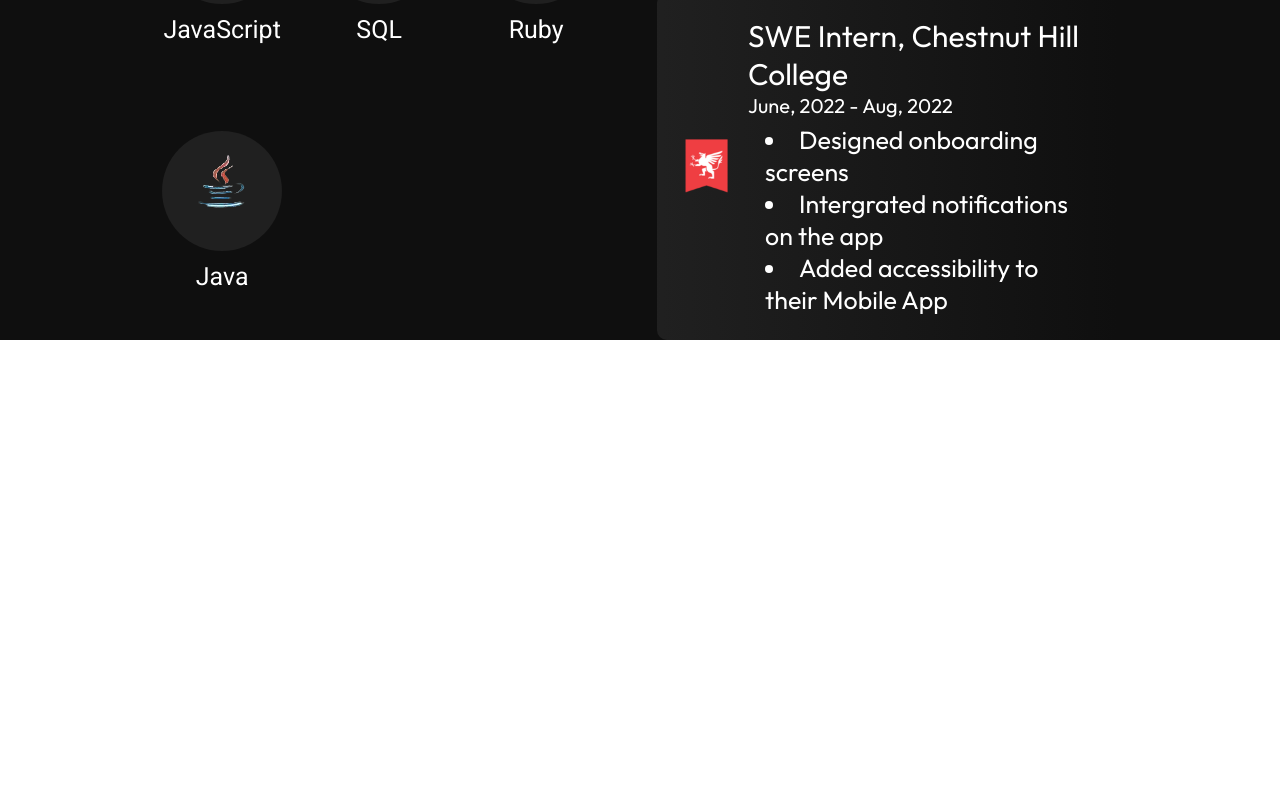
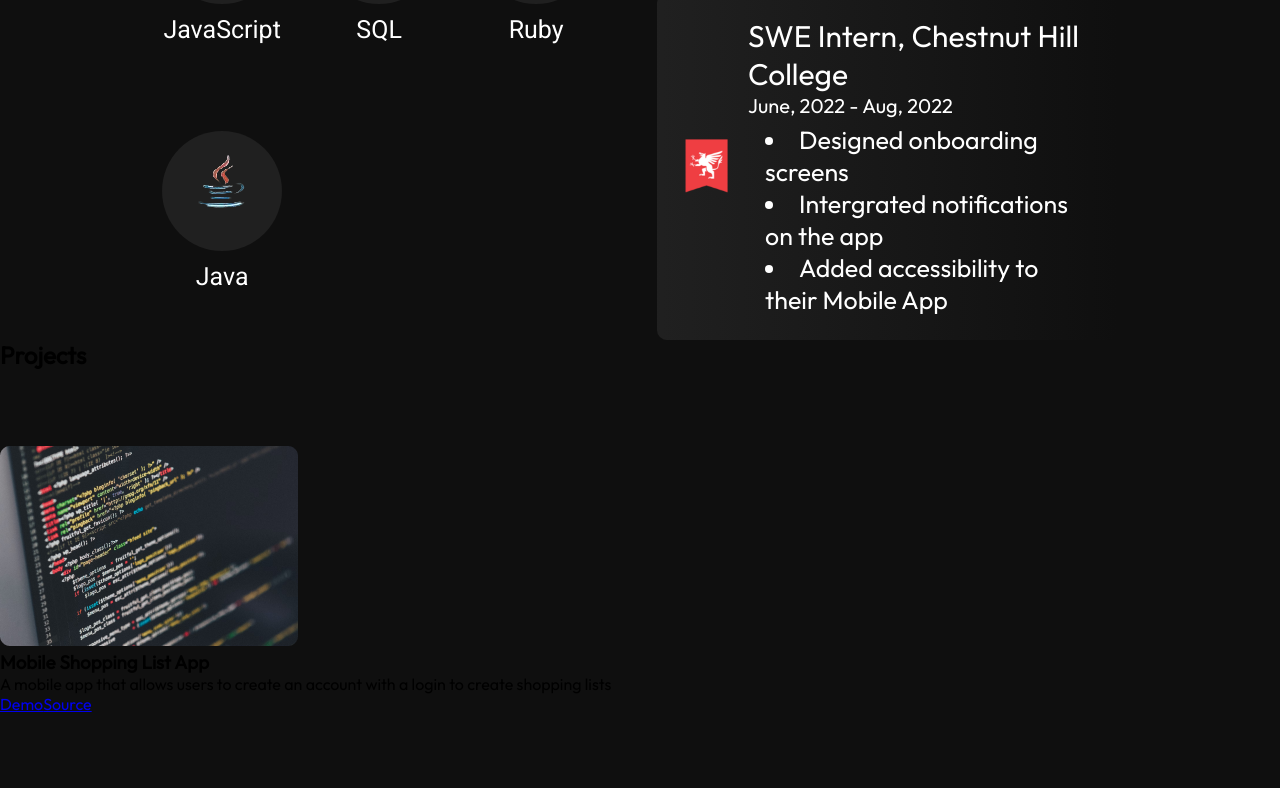
Before and after one commit to rferna214/portfolio, a React (Vite) app: page / in a window 1280 px wide. Shown: the part 1948-2736 px from the top of the page. Before the commit the page ends 2288 px from the top, so only its background shows below. Built offline with nearby package versions, Linux system fonts and the light colour scheme.

Commit message:
Created Project card components

```diff
--- a/src/App.jsx
+++ b/src/App.jsx
@@ -3,7 +3,7 @@ import styles from "./App.module.css";
 import { Hero } from "./components/Hero/Hero";
 import { Navbar } from "./components/Navbar/Navbar";
 import { About } from "./components/About/About";
-
+import { Projects } from "./components/Projects/Projects";
 import { Experience } from "./components/Experience/Experience";
 
 function App() {
@@ -15,6 +15,7 @@ function App() {
       <Hero/>
       <About/>
       <Experience/>
+      <Projects/>
     </div>
   )
 }
--- /dev/null
+++ b/src/components/Projects/ProjectCard.jsx
@@ -0,0 +1,24 @@
+import React from 'react'
+import { getImageUrl } from "../../utils";
+import styles from "./ProjectCard.module.css";
+export const ProjectCard = ({ project: {title, imageSrc, description, skills, demo, source} }) => {
+    return (
+        <div className={styles.container}>
+            <img
+                src={getImageUrl(imageSrc)}
+                alt={`Image of ${title}`} className={styles.image}/>
+            <h3 className={styles.title}>{title}</h3>
+            <p className={styles.description}>{description}</p>
+            <ul className={styles.skills}>{skills.map((skill, id) => {
+                <li className={styles.skill} key={id}>
+                    {skill}
+                </li>
+            })}
+            </ul>
+            <div className={styles.links}>
+                <a className={styles.link} href={demo}>Demo</a>
+                <a className={styles.link} href={source}>Source</a>
+            </div>
+        </div>
+    )
+}
--- /dev/null
+++ b/src/components/Projects/ProjectCard.module.css
@@ -0,0 +1,5 @@
+@import "../../vars.css";
+
+.container{
+    margin-top: 76px;
+}
--- a/src/components/Projects/Projects.jsx
+++ b/src/components/Projects/Projects.jsx
@@ -0,0 +1,21 @@
+import React from "react";
+import projects from "../../data/projects.json";
+import { ProjectCard } from "./ProjectCard";
+import styles from "./Projects.module.css";
+
+
+export const Projects = () => {
+    return (
+    <section className={styles.container}>
+        <h2 className={styles.title}>Projects</h2>
+        <div className={styles.projects}>
+            {
+                projects.map((project, id) => {
+                    return (
+                        <ProjectCard key={id} project={project}/>
+                    );
+                })}
+        </div>
+        </section>
+        );
+}
--- /dev/null
+++ b/src/data/projects.json
@@ -0,0 +1,26 @@
+[
+    {
+      "title": "Mobile Shopping List App",
+      "imageSrc": "projects/project.png",
+      "description": "A mobile app that allows users to create an account with a login to create shopping lists",
+      "skills": ["React Native", "SQLite", "Git"],
+      "demo": "https://www.example.com",
+      "source": "https://github.com/rferna214/RonShopperReactNativeMobileApplication"
+    },
+    {
+      "title": "Survey",
+      "imageSrc": "projects/project.png",
+      "description": "This Project allowed user to create surveys and add respondents to the surveys",
+      "skills": ["Ruby", "Bootstrap", "Ruby on Rails", "HTML"],
+      "demo": "https://www.example.com",
+      "source": "https://github.com/rferna214/Survey"
+    },
+    {
+      "title": "Halloween",
+      "imageSrc": "projects/project.png",
+      "description": "This project is a small minigame where a user has to go through a mansion and survive",
+      "skills": ["Java", "Git"],
+      "demo": "https://www.example.com",
+      "source": "https://github.com/rferna214/Halloween"
+    }
+  ]
```
